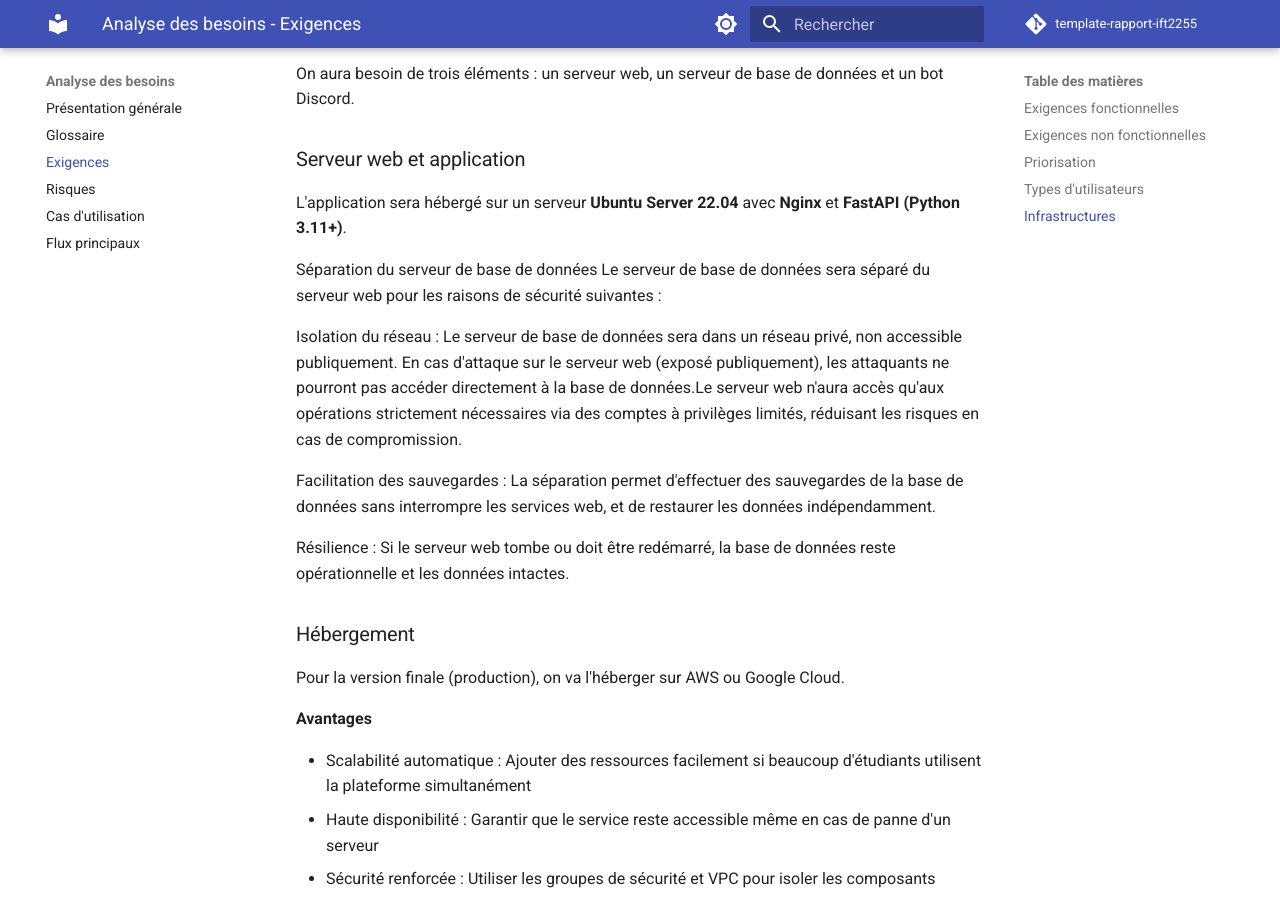
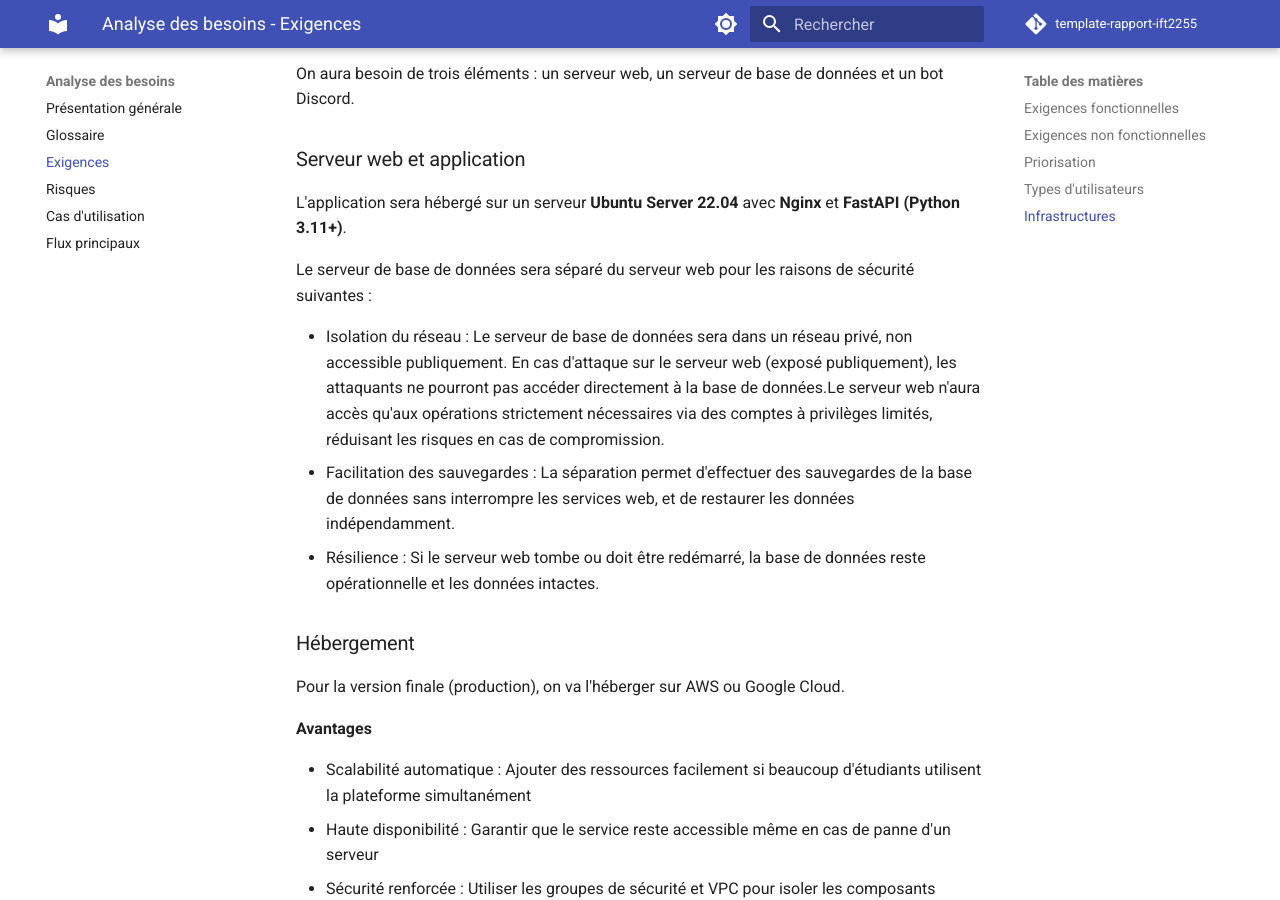
Before and after one commit to jujutheriault/IFT2255_Devoir1, an MkDocs documentation site: the page built from docs/besoins/exigences.md, in a window 1280 px wide and 900 px high, scrolled down 2866 px. Built offline with MkDocs 1.6.1 and Material for MkDocs 9.7.7, drawn with Linux system fonts in a browser that asks for light colours; comment, search, counter and statistics services are not loaded.

Commit message:
Update exigences.md

```diff
--- a/docs/besoins/exigences.md
+++ b/docs/besoins/exigences.md
@@ -85,14 +85,11 @@ On aura besoin de trois éléments : un serveur web, un serveur de base de donn
 
 L'application sera hébergé sur un serveur **Ubuntu Server 22.04** avec **Nginx** et **FastAPI (Python 3.11+)**.
 
-Séparation du serveur de base de données
 Le serveur de base de données sera séparé du serveur web pour les raisons de sécurité suivantes :
 
-Isolation du réseau : Le serveur de base de données sera dans un réseau privé, non accessible publiquement. En cas d'attaque sur le serveur web (exposé publiquement), les attaquants ne pourront pas accéder directement à la base de données.Le serveur web n'aura accès qu'aux opérations strictement nécessaires via des comptes à privilèges limités, réduisant les risques en cas de compromission.
-
-Facilitation des sauvegardes : La séparation permet d'effectuer des sauvegardes de la base de données sans interrompre les services web, et de restaurer les données indépendamment.
-
-Résilience : Si le serveur web tombe ou doit être redémarré, la base de données reste opérationnelle et les données intactes.
+- Isolation du réseau : Le serveur de base de données sera dans un réseau privé, non accessible publiquement. En cas d'attaque sur le serveur web (exposé publiquement), les attaquants ne pourront pas accéder directement à la base de données.Le serveur web n'aura accès qu'aux opérations strictement nécessaires via des comptes à privilèges limités, réduisant les risques en cas de compromission.
+- Facilitation des sauvegardes : La séparation permet d'effectuer des sauvegardes de la base de données sans interrompre les services web, et de restaurer les données indépendamment.
+- Résilience : Si le serveur web tombe ou doit être redémarré, la base de données reste opérationnelle et les données intactes.
 
 ### Hébergement
 
```
